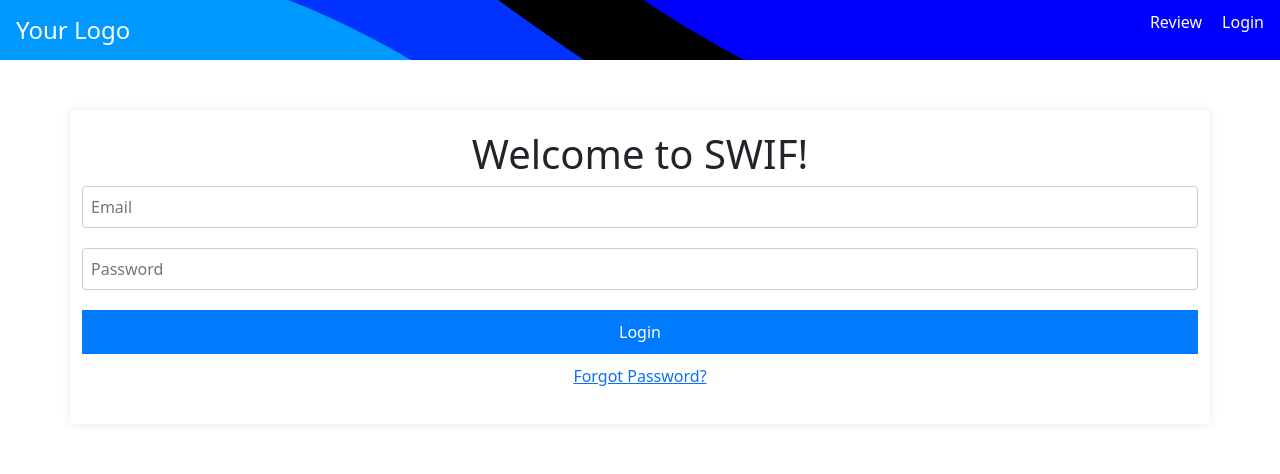
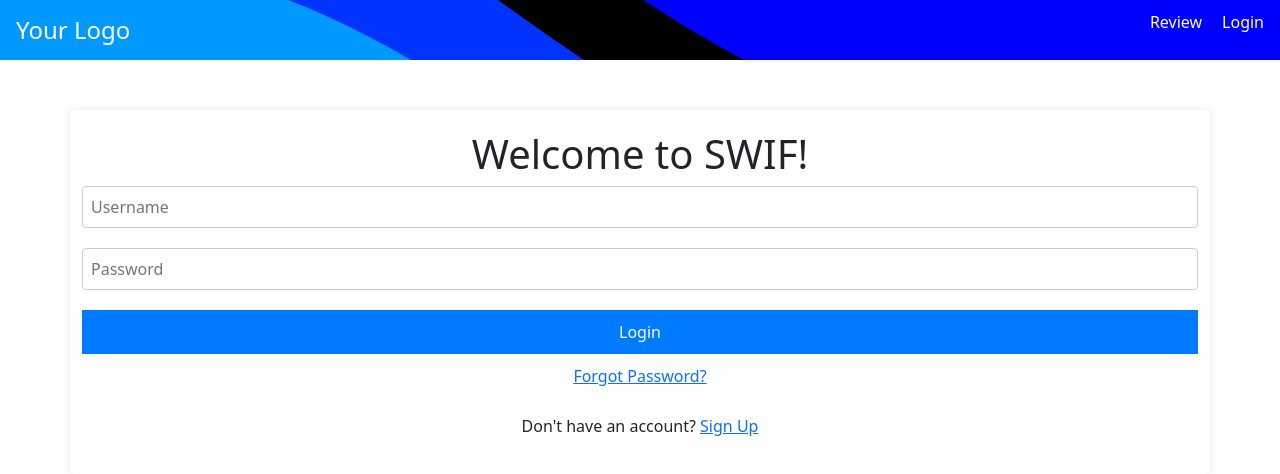
Before and after one commit to aheggy/swif-front-end, a React (Create React App) app: page / in a window 1280 px wide. Shown: the top 474 px of the page. Built offline with nearby package versions, Linux system fonts and the light colour scheme; no server answers; the HTML template or start-up script is replaced by a standard one.

Commit message:
fix the home page login functionality

```diff
--- a/src/Pages/Home.jsx
+++ b/src/Pages/Home.jsx
@@ -1,56 +1,77 @@
-import { useState } from 'react';
+import React, { useState } from 'react';
+import { Link } from 'react-router-dom';
+import {jwtDecode} from 'jwt-decode';
 import './Home.css';
 
+const API = process.env.REACT_APP_API_URL
+
 function Home() {
-  const [email, setEmail] = useState('');
-  const [password, setPassword] = useState('');
-  const [isSubmitted, setIsSubmitted] = useState(false);
-  const [isLoggedIn, setIsLoggedIn] = useState(false);
+  const [loginData, setLoginData] = useState({
+    username: '',
+    password: '',
+  });
 
-  const handleSubmit = (e) => {
+  const handleInputChange = (e) => {
+    const { name, value } = e.target;
+    setLoginData({ ...loginData, [name]: value });
+  };
+
+  const handleLogin = async (e) => {
     e.preventDefault();
+    try {
+      const response = await fetch(`${API}/login`, {
+        method: 'POST',
+        headers: {
+          'Content-Type': 'application/json',
+        },
+        body: JSON.stringify(loginData),
+      });
 
-    if (email.trim() === '' || password.trim() === '') {
-      alert('Please fill in all fields.');
+      if (response.ok) {
+        const data = await response.json();
+        localStorage.setItem('token', data.token);
+
+        // Decode token to get the username
+        const decodedToken = jwtDecode(data.token);
+        const username = decodedToken.username; // Ensure token has username
+        window.location.href=`/${username}`; // Navigate to user's page
       } else {
-      setIsLoggedIn(true);
-      setIsSubmitted(true);
+        console.log('Login failed');
+      }
+    } catch (error) {
+      console.error('Error', error);
     }
   };
 
   return (
     <div className="container">
       <h1>Welcome to SWIF!</h1>
-      {isLoggedIn ? (
-        <div>
-          <p>Welcome back, {email}!</p>
-        </div>
-      ) : (
-        isSubmitted ? (
-          <p>Invalid email or password. Please try again.</p>
-        ) : (
-          <form onSubmit={handleSubmit}>
+      <form onSubmit={handleLogin}>
           <input
-              type="email"
-              placeholder="Email"
-              value={email}
-              onChange={(e) => setEmail(e.target.value)}
+            type="text"
+            name='username'
+            placeholder="Username"
+            value={loginData.username}
+            onChange={handleInputChange}
             required
           />
           <input
             type="password"
+            name='password'
             placeholder="Password"
-              value={password}
-              onChange={(e) => setPassword(e.target.value)}
+            value={loginData.password}
+            onChange={handleInputChange}
             required
           />
           <button type="submit">Login</button>
           <p>
             <a href="forgot-password">Forgot Password?</a>
           </p>
+          <p>
+            Don't have an account? <Link to="/signup">Sign Up</Link>
+          </p>
       </form>
-        )
-      )}
+
     </div>
   );
 }
```
Lines whose indentation alone changed are shown as unchanged.
